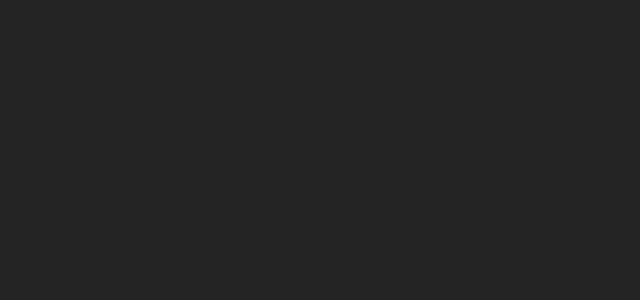
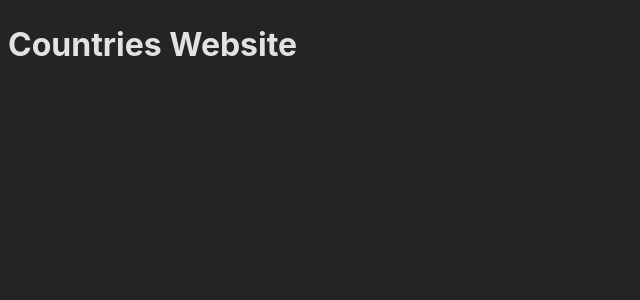
Before and after one commit to tomasrobino/countries-website, a React (Vite) app: page / in a window 1280 px wide. Shown: the top 300 px of the page, without its empty margins (0-640 px from the left). Built offline with nearby package versions, Linux system fonts and the light colour scheme.

Commit message:
basic structure

```diff
--- a/src/App.tsx
+++ b/src/App.tsx
@@ -1,8 +1,13 @@
-import './App.css'
+import styles from './App.module.css'
+import SearchBar from "./SearchBar.tsx";
+import Countries from "./Countries.tsx";
 
 function App() {
   return (
     <>
+      <h1>Countries Website</h1>
+      <SearchBar/>
+      <Countries/>
     </>
   )
 }
--- /dev/null
+++ b/src/Countries.tsx
@@ -0,0 +1,7 @@
+import styles from './Countries.module.css'
+
+export default function Countries() {
+  return(
+    <></>
+  )
+}
--- /dev/null
+++ b/src/SearchBar.tsx
@@ -0,0 +1,7 @@
+import styles from './SearchBar.module.css'
+
+export default function SearchBar() {
+  return (
+    <></>
+  )
+}
```
Also changed, not shown: src/App.module.css (renamed from src/App.css), src/Countries.module.css (added), src/SearchBar.module.css (added).
